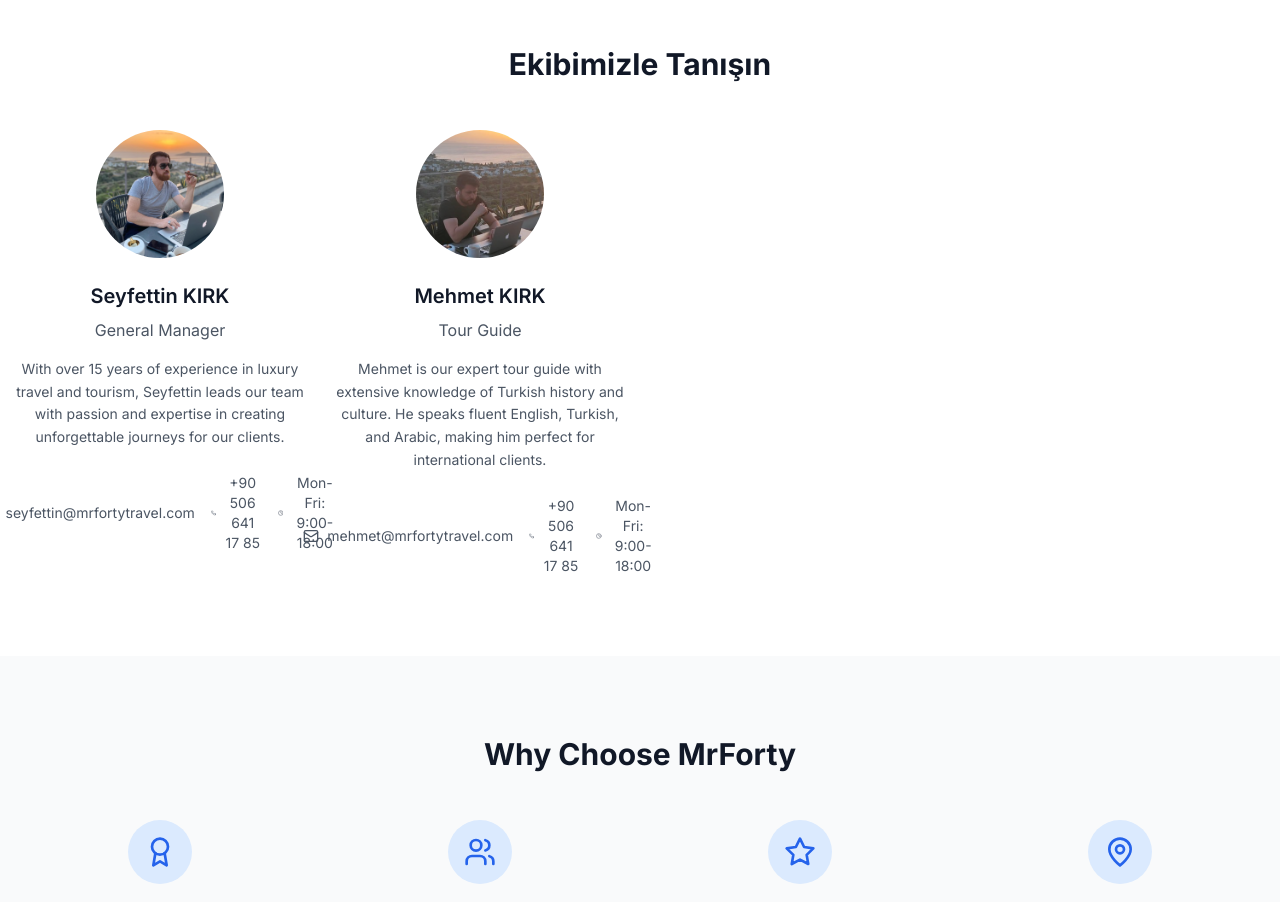
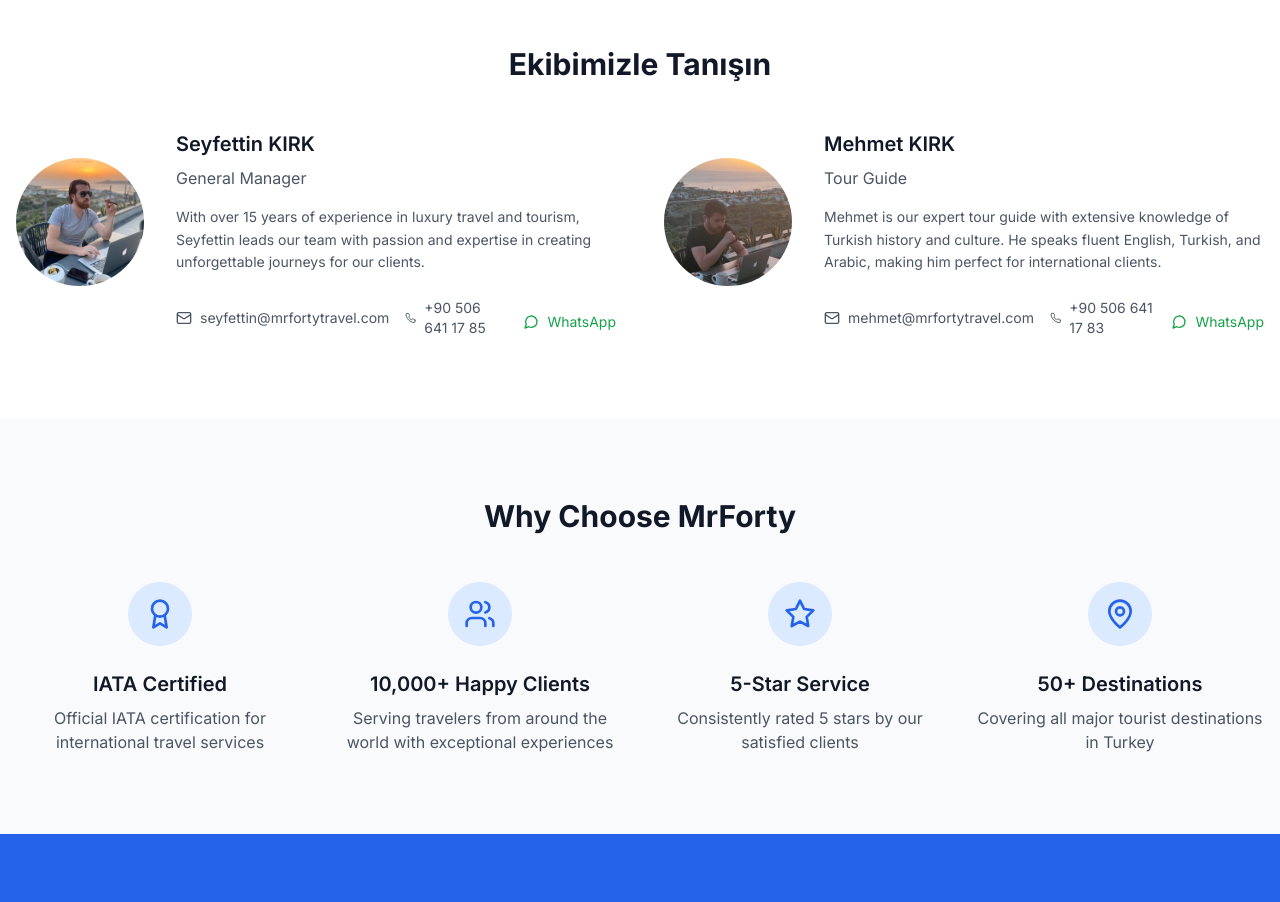
Before and after one commit to hakancineli/mrforty, a Next.js app: page /about in a window 1280 px wide. Shown: the part 960-1862 px from the top of the page. Built offline with nearby package versions, Linux system fonts and the light colour scheme.

Commit message:
Update all About pages with proper layout and WhatsApp buttons

```diff
--- a/src/app/about/page.tsx
+++ b/src/app/about/page.tsx
@@ -1,4 +1,4 @@
-import { MapPin, Phone, Mail, Clock, Star, Users, Award } from 'lucide-react'
+import { MapPin, Phone, Mail, Clock, Star, Users, Award, MessageCircle } from 'lucide-react'
 import Image from 'next/image'
 import Link from 'next/link'
 
@@ -21,7 +21,7 @@
       image: '/team/mehmet.jpg',
       bio: 'Mehmet is our expert tour guide with extensive knowledge of Turkish history and culture. He speaks fluent English, Turkish, and Arabic, making him perfect for international clients.',
       email: 'mehmet@mrfortytravel.com',
-      phone: '+90 506 641 17 85',
+      phone: '+90 506 641 17 83',
       linkedin: 'https://linkedin.com/in/mehmet-ozkan'
     },
 
@@ -105,10 +105,10 @@
       <section className="py-20 px-4 bg-white">
         <div className="max-w-7xl mx-auto">
           <h2 className="text-3xl font-bold mb-12 text-center text-gray-900">Ekibimizle Tanışın</h2>
-          <div className="grid grid-cols-1 md:grid-cols-2 lg:grid-cols-4 gap-8">
+          <div className="grid grid-cols-1 lg:grid-cols-2 gap-12">
             {team.map((member) => (
-              <div key={member.id} className="text-center">
-                <div className="relative w-32 h-32 mx-auto mb-6 overflow-hidden rounded-full">
+              <div key={member.id} className="flex flex-col md:flex-row items-center gap-8">
+                <div className="relative w-32 h-32 mx-auto mb-6 overflow-hidden rounded-full flex-shrink-0">
                   <Image
                     src={member.image}
                     alt={member.name}
@@ -116,12 +116,12 @@
                     className="object-cover"
                   />
                 </div>
-                <h3 className="text-xl font-semibold text-gray-900 mb-2">{member.name}</h3>
-                <p className="text-gray-600 mb-4">{member.position}</p>
-                <p className="text-gray-600 mb-6 text-sm leading-relaxed">{member.bio}</p>
-                <div className="flex flex-col sm:flex-row gap-4 justify-center text-sm">
+                <div className="text-center md:text-left">
+                  <h3 className="text-xl font-semibold text-gray-900 mb-2">{member.name}</h3>
+                  <p className="text-gray-600 mb-4">{member.position}</p>
+                  <p className="text-gray-600 mb-6 text-sm leading-relaxed">{member.bio}</p>
                   {member.id === 1 || member.id === 2 ? (
-                    <>
+                    <div className="flex flex-col sm:flex-row gap-4 justify-center text-sm">
                       <div className="flex items-center gap-2 text-gray-600">
                         <Mail className="w-4 h-4" />
                         <span>{member.email}</span>
@@ -130,11 +130,18 @@
                         <Phone className="w-4 h-4" />
                         <span>{member.phone}</span>
                       </div>
-                      <div className="flex items-center gap-2 text-gray-600">
-                        <Clock className="w-4 h-4" />
-                        <span>Mon-Fri: 9:00-18:00</span>
+                      <div className="flex items-center gap-2 text-gray-600 mt-2">
+                        <a
+                          href={`https://wa.me/${member.phone.replace(/\s/g, '')}`}
+                          target="_blank"
+                          rel="noopener noreferrer"
+                          className="flex items-center gap-2 text-green-600 hover:text-green-700 transition-colors"
+                        >
+                          <MessageCircle className="w-4 h-4" />
+                          <span>WhatsApp</span>
+                        </a>
                       </div>
-                    </>
+                    </div>
                   ) : null}
                 </div>
               </div>
--- a/src/app/ar/about/page.tsx
+++ b/src/app/ar/about/page.tsx
@@ -1,5 +1,5 @@
 import { Metadata } from 'next'
-import { MapPin, Phone, Mail, Clock, Star, Users, Award, Image as ImageIcon } from 'lucide-react'
+import { MapPin, Phone, Mail, Clock, Star, Users, Award, Image as ImageIcon, MessageCircle } from 'lucide-react'
 import Image from 'next/image'
 import Link from 'next/link'
 
@@ -108,9 +108,16 @@
                         <Phone className="w-4 h-4" />
                         <span>{member.phone}</span>
                       </div>
-                      <div className="flex items-center gap-2 text-gray-600">
-                        <Clock className="w-4 h-4" />
-                        <span>الإثنين - الجمعة: 09:00 - 18:00</span>
+                      <div className="flex items-center gap-2 text-gray-600 mt-2">
+                        <a
+                          href={`https://wa.me/${member.phone.replace(/\s/g, '')}`}
+                          target="_blank"
+                          rel="noopener noreferrer"
+                          className="flex items-center gap-2 text-green-600 hover:text-green-700 transition-colors"
+                        >
+                          <MessageCircle className="w-4 h-4" />
+                          <span>واتساب</span>
+                        </a>
                       </div>
                     </div>
                   </div>
--- a/src/app/tr/about/page.tsx
+++ b/src/app/tr/about/page.tsx
@@ -1,5 +1,5 @@
 import { Metadata } from 'next'
-import { MapPin, Phone, Mail, Clock, Star, Users, Award, Image as ImageIcon } from 'lucide-react'
+import { MapPin, Phone, Mail, Clock, Star, Users, Award, Image as ImageIcon, MessageCircle } from 'lucide-react'
 import Image from 'next/image'
 import Link from 'next/link'
 
@@ -113,6 +113,17 @@
                             <Phone className="w-4 h-4" />
                             <span>{member.phone}</span>
                           </div>
+                          <div className="flex items-center gap-2 text-gray-600 mt-2">
+                            <a
+                              href={`https://wa.me/${member.phone.replace(/\s/g, '')}`}
+                              target="_blank"
+                              rel="noopener noreferrer"
+                              className="flex items-center gap-2 text-green-600 hover:text-green-700 transition-colors"
+                            >
+                              <MessageCircle className="w-4 h-4" />
+                              <span>WhatsApp</span>
+                            </a>
+                          </div>
                           <div className="flex items-center gap-2 text-gray-600">
                             <Clock className="w-4 h-4" />
                             <span>Pazartesi-Cuma: 09:00-18:00</span>
```
